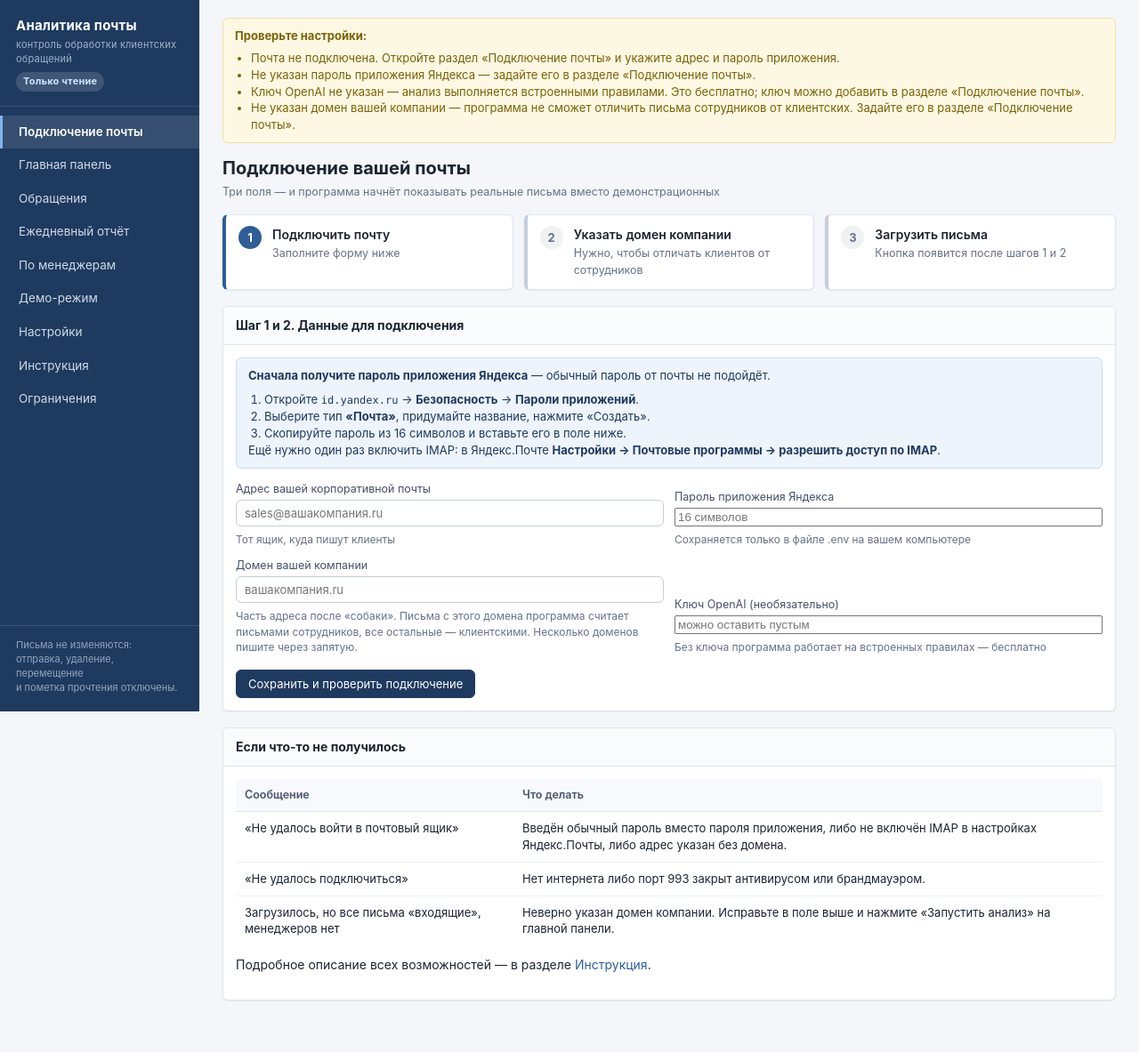
After one commit to WETALL868/ZUBR, a FastAPI app: page /setup in a window 1280 px wide. The commit adds this page. Shown: the whole page at 89% size. Run offline with FastAPI, Linux system fonts and the light colour scheme.

Commit message:
Мастер подключения почты: настройка без правки файлов
Правка .env в Блокноте оказалась слишком сложным шагом для обычного
пользователя, из-за чего программа выглядела непонятной.

Что сделано:
- добавлена страница «Подключение почты» (/setup) — первый пункт меню:
  форма из четырёх полей (адрес, пароль приложения, домен компании,
  необязательный ключ OpenAI), наглядные три шага с отметками выполнения
  и кнопка загрузки писем прямо на странице;
- значения сохраняются в .env и сразу применяются к запущенной программе,
  перезапуск не нужен; подключение проверяется автоматически, результат
  сообщается обычным языком;
- пароль и ключ по-прежнему хранятся только в .env: в базу они не попадают,
  в журнал пишется лишь имя изменённого ключа без значения;
- предупреждения о настройках пересчитываются на каждый запрос и ведут
  в мастер вместо указания править файл;
- домен демонстрационного ящика больше не подставляется в мастер как
  настоящая настройка пользователя.

Тесты: 181 проверка, включая отказ при неверном адресе и пустом домене
и контроль того, что пароль не попадает в базу данных.

Co-Authored-By: Claude Opus 5 <noreply@anthropic.com>
Claude-Session: https://claude.ai/code/session_01327mKj2RS3VdE1ifnuUGJ3

```diff
--- a/app/web/static/styles.css
+++ b/app/web/static/styles.css
@@ -320,3 +320,27 @@ label { font-size: 12.5px; color: #45506a; }
   body { background: #fff; }
   .panel { break-inside: avoid; }
 }
+
+/* ---------- Мастер настройки ---------- */
+.setup-steps { display: grid; grid-template-columns: repeat(auto-fit, minmax(240px, 1fr)); gap: 12px; margin-bottom: 18px; }
+.setup-step {
+  display: flex; align-items: flex-start; gap: 12px;
+  background: var(--panel); border: 1px solid var(--border);
+  border-radius: var(--radius); padding: 12px 14px; box-shadow: var(--shadow);
+  border-left: 4px solid var(--border-strong);
+}
+.setup-step .num {
+  width: 26px; height: 26px; flex-shrink: 0; border-radius: 50%;
+  background: var(--gray-bg); color: var(--text-muted);
+  display: flex; align-items: center; justify-content: center;
+  font-weight: 700; font-size: 13px;
+}
+.setup-step .t { font-weight: 600; }
+.setup-step .d { font-size: 12.5px; color: var(--text-muted); margin-top: 2px; }
+.setup-step.current { border-left-color: var(--accent-light); }
+.setup-step.current .num { background: var(--accent-light); color: #fff; }
+.setup-step.done { border-left-color: var(--green); }
+.setup-step.done .num { background: var(--green); color: #fff; }
+.setup-step.done .num::after { content: "✓"; }
+.setup-step.done .num { font-size: 0; }
+.setup-step.done .num::after { font-size: 14px; }
--- a/app/web/templates/base.html
+++ b/app/web/templates/base.html
@@ -17,6 +17,7 @@
     </div>
     <nav>
       {% set path = request.url.path %}
+      <a href="/setup" class="{{ 'active' if path == '/setup' }}">Подключение почты</a>
       <a href="/" class="{{ 'active' if path == '/' }}">Главная панель</a>
       <a href="/threads" class="{{ 'active' if path.startswith('/threads') }}">Обращения</a>
       <a href="/report" class="{{ 'active' if path == '/report' }}">Ежедневный отчёт</a>
--- /dev/null
+++ b/app/web/templates/setup.html
@@ -0,0 +1,179 @@
+{% extends "base.html" %}
+
+{% block content %}
+<div class="page-header">
+  <div>
+    <h1>Подключение вашей почты</h1>
+    <div class="sub">Три поля — и программа начнёт показывать реальные письма вместо демонстрационных</div>
+  </div>
+</div>
+
+<div class="setup-steps">
+  <div class="setup-step {{ 'done' if state.email_set and state.password_set else 'current' }}">
+    <div class="num">1</div>
+    <div>
+      <div class="t">Подключить почту</div>
+      <div class="d">{{ 'Готово: ' + state.email if state.email_set and state.password_set else 'Заполните форму ниже' }}</div>
+    </div>
+  </div>
+  <div class="setup-step {{ 'done' if state.domains_set else ('current' if state.email_set else '') }}">
+    <div class="num">2</div>
+    <div>
+      <div class="t">Указать домен компании</div>
+      <div class="d">{{ state.domains|join(', ') if state.domains_set else 'Нужно, чтобы отличать клиентов от сотрудников' }}</div>
+    </div>
+  </div>
+  <div class="setup-step {{ 'done' if state.has_real_data else ('current' if state.password_set and state.domains_set else '') }}">
+    <div class="num">3</div>
+    <div>
+      <div class="t">Загрузить письма</div>
+      <div class="d">{{ 'Загружено обращений: ' ~ real_threads if state.has_real_data else 'Кнопка появится после шагов 1 и 2' }}</div>
+    </div>
+  </div>
+</div>
+
+<div class="panel">
+  <header>Шаг 1 и 2. Данные для подключения</header>
+  <div class="body">
+    <div class="alert info">
+      <strong>Сначала получите пароль приложения Яндекса</strong> — обычный пароль от почты не подойдёт.
+      <ol style="margin:8px 0 0 18px;padding:0">
+        <li>Откройте <span class="mono">id.yandex.ru</span> → <strong>Безопасность</strong> → <strong>Пароли приложений</strong>.</li>
+        <li>Выберите тип <strong>«Почта»</strong>, придумайте название, нажмите «Создать».</li>
+        <li>Скопируйте пароль из 16 символов и вставьте его в поле ниже.</li>
+      </ol>
+      Ещё нужно один раз включить IMAP: в Яндекс.Почте
+      <strong>Настройки → Почтовые программы → разрешить доступ по IMAP</strong>.
+    </div>
+
+    <form method="post" action="/actions/setup">
+      <div class="field-row">
+        <div class="field" style="flex:1;min-width:280px">
+          <label>Адрес вашей корпоративной почты</label>
+          <input type="text" name="email" value="{{ state.email if state.email_set else '' }}"
+                 placeholder="sales@вашакомпания.ru" required>
+          <div class="hint">Тот ящик, куда пишут клиенты</div>
+        </div>
+        <div class="field" style="flex:1;min-width:280px">
+          <label>Пароль приложения Яндекса</label>
+          <input type="password" name="password" autocomplete="new-password"
+                 placeholder="{{ 'пароль уже сохранён — оставьте пустым' if state.password_set else '16 символов' }}">
+          <div class="hint">Сохраняется только в файле .env на вашем компьютере</div>
+        </div>
+      </div>
+
+      <div class="field-row" style="margin-top:12px">
+        <div class="field" style="flex:1;min-width:280px">
+          <label>Домен вашей компании</label>
+          <input type="text" name="domains" value="{{ state.domains|join(', ') }}"
+                 placeholder="вашакомпания.ru" required>
+          <div class="hint">
+            Часть адреса после «собаки». Письма с этого домена программа считает
+            письмами сотрудников, все остальные — клиентскими.
+            Несколько доменов пишите через запятую.
+          </div>
+        </div>
+        <div class="field" style="flex:1;min-width:280px">
+          <label>Ключ OpenAI (необязательно)</label>
+          <input type="password" name="openai_key" autocomplete="new-password"
+                 placeholder="{{ 'ключ уже сохранён' if state.openai_set else 'можно оставить пустым' }}">
+          <div class="hint">Без ключа программа работает на встроенных правилах — бесплатно</div>
+        </div>
+      </div>
+
+      <div class="toolbar" style="margin-top:16px">
+        <button class="btn primary" type="submit">Сохранить и проверить подключение</button>
+      </div>
+    </form>
+  </div>
+</div>
+
+{% if state.password_set and state.domains_set %}
+<div class="panel accent-orange">
+  <header>Шаг 3. Загрузить письма из почты</header>
+  <div class="body">
+    <p>
+      Программа прочитает письма за выбранный период и разберёт их.
+      Ничего в вашей почте не изменится: письма не будут отмечены прочитанными,
+      не будут перемещены или удалены.
+    </p>
+    <form method="post" action="/actions/sync" class="field-row">
+      <div class="field">
+        <label>За сколько последних дней загрузить</label>
+        <select name="days">
+          <option value="3">3 дня</option>
+          <option value="7" selected>7 дней</option>
+          <option value="14">14 дней</option>
+          <option value="30">30 дней</option>
+        </select>
+      </div>
+      <input type="hidden" name="run_analysis" value="1">
+      <button class="btn primary" type="submit">Загрузить письма и проанализировать</button>
+    </form>
+    <div class="hint" style="margin-top:8px">
+      Первая загрузка занимает от одной до нескольких минут — зависит от количества писем.
+      Страница обновится сама.
+    </div>
+  </div>
+</div>
+{% endif %}
+
+{% if demo_threads %}
+<div class="panel">
+  <header>Шаг 4. Убрать демонстрационные письма</header>
+  <div class="body">
+    <p>
+      Сейчас в программе показаны {{ demo_threads }} тестовых обращений. Они помечены
+      ярлыком <span class="chip demo">демо</span>. Когда разберётесь с настоящей почтой,
+      их можно удалить — реальные письма не пострадают.
+    </p>
+    <form method="post" action="/actions/demo/clear"
+          data-confirm="Удалить демонстрационные данные? Реальная почта не пострадает.">
+      <button class="btn" type="submit">Удалить демонстрационные данные</button>
+    </form>
+  </div>
+</div>
+{% endif %}
+
+{% if state.has_real_data %}
+<div class="panel accent-red">
+  <header>Готово — куда смотреть дальше</header>
+  <div class="body">
+    <p>Реальные письма загружены. Обращений из вашей почты: <strong>{{ real_threads }}</strong>.</p>
+    <ul>
+      <li><a href="/">Главная панель</a> — что требует действий прямо сейчас.</li>
+      <li><a href="/threads">Обращения</a> — полный список с фильтрами.</li>
+      <li><a href="/report">Ежедневный отчёт</a> — итог за день, выгрузка в Excel.</li>
+    </ul>
+  </div>
+</div>
+{% endif %}
+
+<div class="panel">
+  <header>Если что-то не получилось</header>
+  <div class="body">
+    <table class="data">
+      <thead><tr><th>Сообщение</th><th>Что делать</th></tr></thead>
+      <tbody>
+        <tr>
+          <td>«Не удалось войти в почтовый ящик»</td>
+          <td>Введён обычный пароль вместо пароля приложения, либо не включён IMAP
+              в настройках Яндекс.Почты, либо адрес указан без домена.</td>
+        </tr>
+        <tr>
+          <td>«Не удалось подключиться»</td>
+          <td>Нет интернета либо порт 993 закрыт антивирусом или брандмауэром.</td>
+        </tr>
+        <tr>
+          <td>Загрузилось, но все письма «входящие», менеджеров нет</td>
+          <td>Неверно указан домен компании. Исправьте в поле выше и нажмите
+              «Запустить анализ» на главной панели.</td>
+        </tr>
+      </tbody>
+    </table>
+    <p style="margin-top:12px">
+      Подробное описание всех возможностей — в разделе <a href="/guide">Инструкция</a>.
+    </p>
+  </div>
+</div>
+{% endblock %}
```
Also changed, not shown: app/core/config.py (+10 -6 lines), app/services/env_writer.py (added, +97 -0 lines), app/web/routes/actions.py (+53 -0 lines), app/web/routes/pages.py (+32 -2 lines), tests/test_reports_and_export.py (+68 -1 lines).
